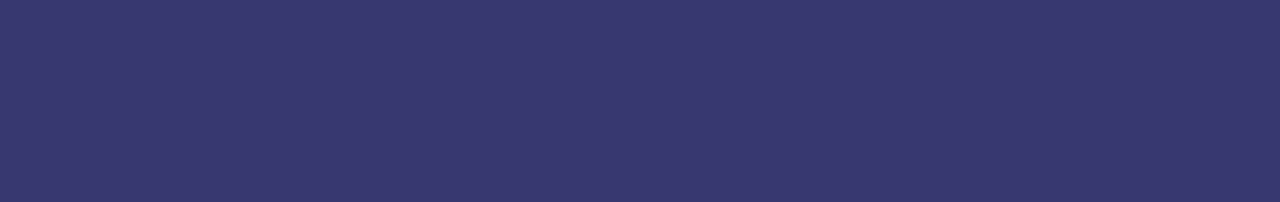
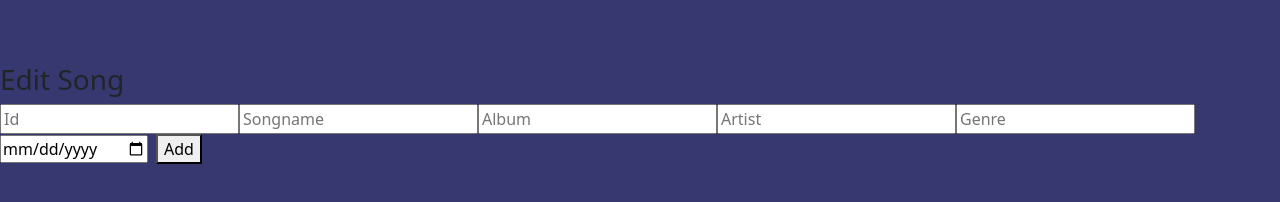
Before and after one commit to Andyrod209/Music_Library, a React (Create React App) app: page / in a window 1280 px wide. Shown: the part 306-508 px from the top of the page. Built offline with nearby package versions, Linux system fonts and the light colour scheme; no server answers.

Commit message:
Added a EditSong component

```diff
--- a/src/App.js
+++ b/src/App.js
@@ -6,6 +6,7 @@ import DisplayMusic from "./Components/DisplayMusic/DisplayMusic.jsx";
 import SearchBar from "./Components/SearchBar/SearchBar.jsx";
 import SongForm from './Components/SongForm/SongForm.jsx';
 import './App.css'
+import EditSong from "./Components/EditSong/EditSong.jsx";
 // import RemoveSong from "./Components/RemoveSong/RemoveSong.jsx";
 
 
@@ -52,6 +53,7 @@ function App() {
         <Button variant="info" onClick={getAllMusic}>List All</Button>
 
         <DisplayMusic musicLibrary = {holdFilterMusic} />
+        <EditSong musicLibrary = {musicLibrary}/>
       </header>
     </div>
   );
--- /dev/null
+++ b/src/Components/EditSong/EditSong.jsx
@@ -0,0 +1,50 @@
+import axios from "axios"
+import { useState } from "react"
+
+const EditSong = (props) => {
+
+    const [id, setId] = useState(Number)
+    const [title, setTitle] = useState('')
+    const [artist, setArtist] = useState('')
+    const [album, setAlbum] = useState('')
+    const [genre, setGenre] = useState('')
+    const [releaseDate, setRelease_Date] = useState('')
+    console.log(id)
+
+     // add new song to list of songs
+    async function editSong(){
+        let song = {
+            "title": title,
+            "artist": artist,
+            "album": album,
+            "genre": genre,
+            "release_date": releaseDate
+        };
+        console.log(song);
+        let response = await axios.put(`http://127.0.0.1:8000/music/${id}/`, song);
+        if(response.status === 201){
+            await props.getAllMusic
+            console.log(response);
+            console.log(response.data);
+        };
+    }
+
+    function handleSubmit(formEvent){
+        formEvent.preventDefault();
+        editSong();
+        }
+    return (
+        <form onSubmit={handleSubmit}>
+            <h3>Edit Song</h3>
+            <input className="editsong" type='number' placeholder="Id" onChange={(event) => setId(event.target.value)}/>
+            <input className="editsong" type='text' placeholder="Songname" onChange={(event) => setTitle(event.target.value)}/>
+            <input className="editsong" type='text' placeholder="Album" onChange={(event) => setArtist(event.target.value)}/>
+            <input className="editsong" type='text' placeholder="Artist" onChange={(event) => setAlbum(event.target.value)}/>
+            <input className="editsong" type='text' placeholder="Genre" onChange={(event) => setGenre(event.target.value)}/>
+            <input className="editsong" type='date' placeholder="Date" onChange={(event) => setRelease_Date(event.target.value)}/>
+            <button type ="submit">Add</button>
+        </form>
+     );
+}
+
+export default EditSong;
```
Also changed, not shown: src/Components/DisplayMusic/DisplayMusic.jsx (+7 -1 lines).
